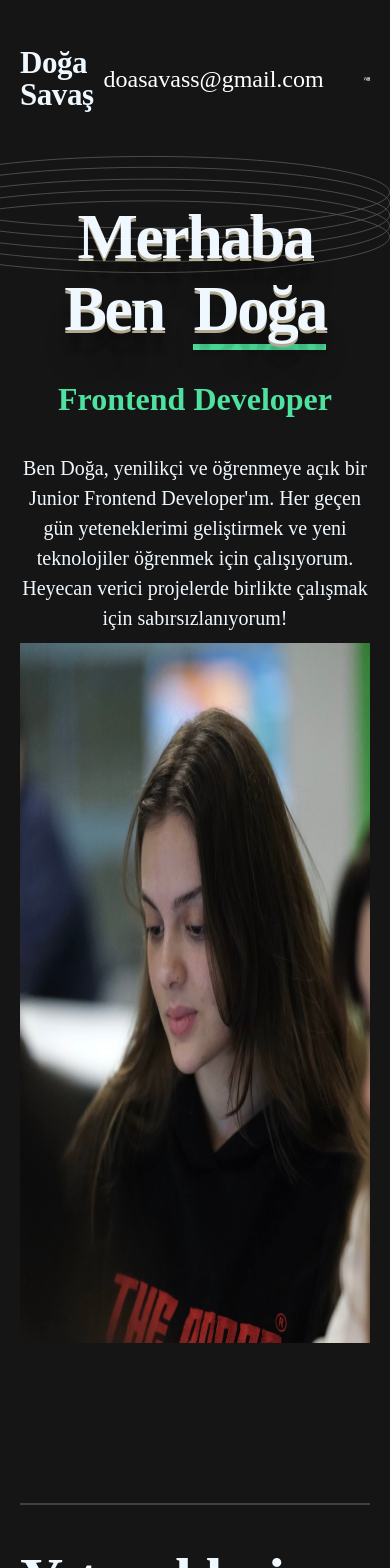
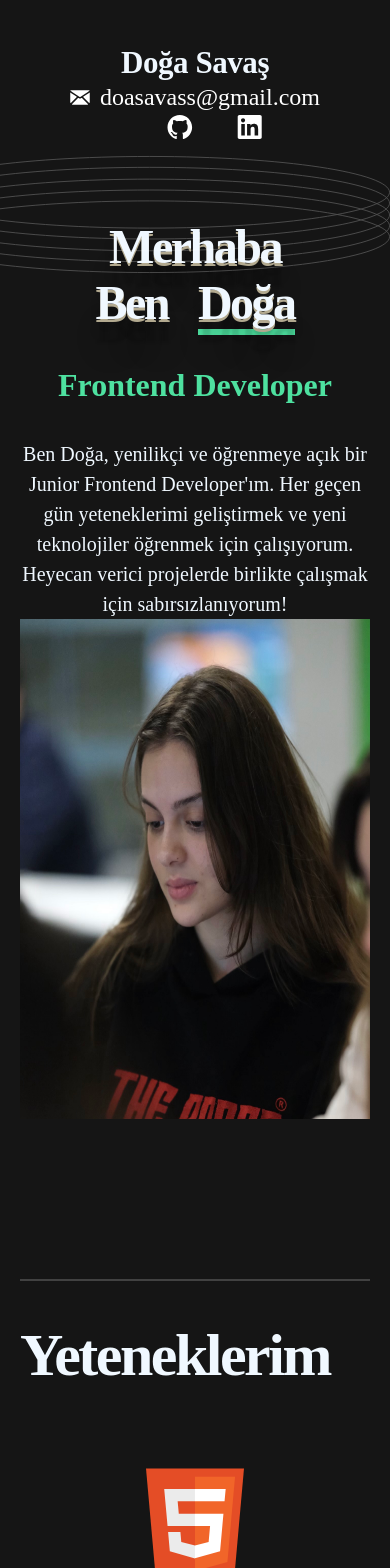
Before and after one commit to dogasvs/portfolyom, a Next.js app: page / in a window 390 px wide. Shown: the top 1568 px of the page. Built offline with nearby package versions, Linux system fonts and the light colour scheme.

Commit message:
responsive 430 eklendi

```diff
--- a/app/globals.css
+++ b/app/globals.css
@@ -284,18 +284,56 @@ hr {
   }
 }
 
-@media (max-width: 375px) {
-  .main-layout,
-  .header,
-  .yeteneklerim {
-    width: 100%;
-    padding-inline: 15px;
-  }
-
+@media (max-width: 430px) {
   .header {
     flex-direction: column;
     align-items: center;
     text-align: center;
+  }
+  .inform {
+    width: 100%;
+    margin-block: 40px;
+    text-align: center;
+  }
+
+  .inform h1 {
+    font-size: 48px;
+    line-height: 56px;
+  }
+
+  .homeContainer img {
+    width: 500px;
+    height: 500px;
+  }
+
+  .yeteneklerim {
+    grid-template-columns: 1fr;
+  }
+
+  .yetenek-item svg {
+    width: 200px;
+    height: 250px;
+  }
+
+  .projelerim {
+    grid-template-columns: repeat(2, 1fr);
+  }
+
+  .footerInformforMe {
+    margin-inline: 40px;
+  }
+
+}
+
+@media (max-width: 375px) {
+  .header {
+    flex-direction: column;
+    align-items: center;
+    text-align: center;
+  }
+
+  .footerInformforMe {
+    max-width: 300px;
   }
 
   .inform {
@@ -309,18 +347,21 @@ hr {
     line-height: 56px;
   }
 
-  .homeContainer {
-    flex-direction: column;
-    gap: 30px;
+  .homeContainer img {
+    width: 400px;
+    height: 400px;
   }
 
   .yeteneklerim {
-    grid-template-columns: 1fr;
-    gap: 15px;
+    grid-template-columns: repeat(2, 1fr);
+  }
+
+  .yetenek-item svg {
+    width: 100px;
+    height: 150px;
   }
 
   .projelerim {
     grid-template-columns: 1fr;
-    gap: 20px;
   }
 }
```
